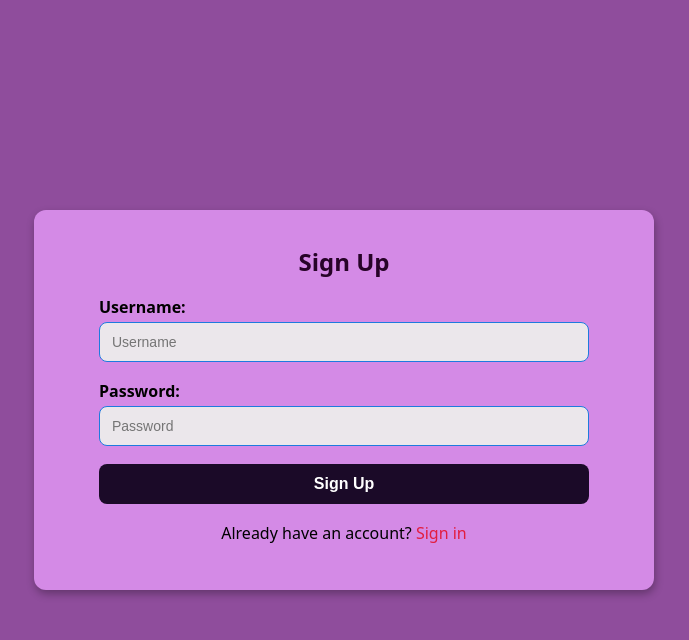
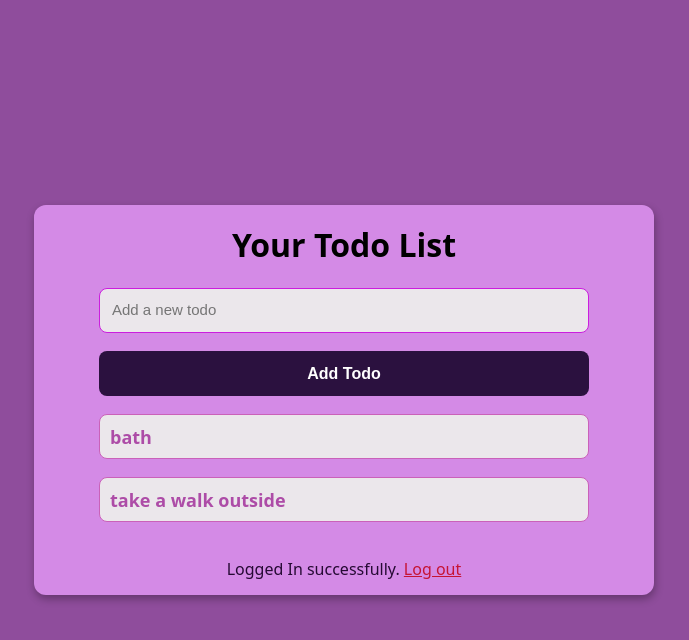
Before and after one commit to 22Arjun/Taskify, a plain HTML site: page index.html in a window 1280 px wide. Both pictures are taken after a click on the button "Sign Up". Shown: the whole page, without its empty margins (296-985 px from the left). Drawn offline with Linux system fonts and the light colour scheme.

Commit message:
added Todo List feature

```diff
--- a/app.js
+++ b/app.js
@@ -0,0 +1,44 @@
+function todo() {
+    const card1 = document.querySelector('.card');
+    const card2 = document.createElement('div');
+    const heading1 = document.createElement('h1');
+    const inputTodo = document.createElement('input');
+    const addTodo = document.createElement('button');
+    const todoDiv1 = document.createElement('div');
+    const todoDiv2 = document.createElement('div');
+    const loggedIn = document.createElement('p');
+
+
+    //set Attributing class and id
+    card2.setAttribute('class', 'card-2');
+    inputTodo.setAttribute('id', 'input-todo');
+    inputTodo.setAttribute('placeholder', 'Add a new todo');
+    addTodo.setAttribute('id', 'add-btn');
+    addTodo.setAttribute('onclick', 'addTodo()')
+    todoDiv1.setAttribute('class', 'todo-div');
+    todoDiv2.setAttribute('class', 'todo-div');
+    loggedIn.setAttribute('id', 'logged-in');
+
+
+    //appending child
+    card2.appendChild(heading1);
+    card2.appendChild(inputTodo);
+    card2.appendChild(addTodo);
+    card2.appendChild(todoDiv1);
+    card2.appendChild(todoDiv2);
+    card2.appendChild(loggedIn);
+
+
+    //setting the innerHTML content
+    heading1.innerHTML = 'Your Todo List';
+    addTodo.innerHTML = 'Add Todo';
+    todoDiv1.innerHTML = 'bath';
+    todoDiv2.innerHTML = 'take a walk outside';
+    loggedIn.innerHTML = "Logged In successfully. <a href='/'>Log out</a>";
+
+
+    card1.innerHTML = "";
+    card1.innerHTML = card2.innerHTML;
+
+
+}
--- a/index.html
+++ b/index.html
@@ -9,14 +9,18 @@
 <body>
     <div class="wrapper">
         <div class="card">
-            <h2>Sign Up</h2>
+            <h2>Create an Account</h2>
             <h4>Username: </h6>
             <input type="text" placeholder="Username">
             <h4>Password:</h6>
             <input type="text" placeholder="Password">
-            <button>Sign Up</button>
-            <p>Already have an account? <span>Sign in</span></p>
+            <a>
+                <button onclick="todo()">Sign Up</button>
+            </a>
+            <p>Already have an account? <a href="/">Sign in</a></p>
         </div>
+
+
 
     </div>
 
--- a/style.css
+++ b/style.css
@@ -21,7 +21,7 @@ html, body {
     display: flex;
     flex-direction: column;
     width: 620px;
-    height: 380px;
+    height: 390px;
     border: 0px solid red;
     box-shadow: 1px 4px 8px rgba(0, 0, 0, 0.3);
     border-radius: 12px;
@@ -31,26 +31,29 @@ html, body {
 h2 {
     margin: 0px auto;
     margin-top: 35px;
-    color: #270328;
+    color: #340536;
+    font-weight: 800;
+    font-size: x-large;
 }
 
 p {
     display: block;
     margin: 0px auto;
     margin-top: 18px;
+    color: rgb(38, 10, 52);
 }
 
 button {
     width: 490px;
-    height: 40px;
-    margin: 0px auto;
-    margin-top: 18px;
+    height: 45px;
+    /* margin-top: 28px; */
     border-radius: 8px;
     border: none;
-    background-color: rgb(27, 10, 40);
+    background-color: rgb(43, 17, 63);
     color: white;
     font-weight: 600;
     font-size: 16px;
+    cursor: pointer;
 }
 
 
@@ -72,11 +75,11 @@ h4 {
 
 input {
     width: 490px;
-    height: 40px;
+    height: 45px;
     margin: 0px auto;
     margin-top: 4px;
     border-radius: 8px;
-    border: 1px solid rgb(30, 123, 222);
+    border: 1px solid rgb(203, 30, 222);
     background-color: rgb(235, 231, 235);
 }
 
@@ -85,6 +88,78 @@ input::placeholder {
     font-size: 14px;
 }
 
-span {
-    color: rgb(226, 29, 62);
+div>a {
+    width: 490px;
+    height: 45px;
+    margin: 0px auto;
+    margin-top: 28px;
 }
+
+a {
+    color: rgb(198, 20, 52);
+}
+
+
+/* card 2 styles  */
+
+
+.card-2 {
+    display: flex;
+    flex-direction: column;
+
+}
+
+h1 {
+    margin: 18px auto;
+    font-weight: 800;
+
+}
+
+#add-btn {
+    margin: 18px auto;
+    transition: transform 0.1s ease-in-out;
+}
+
+#add-btn:hover {
+    transform: scale(1.012);
+}
+
+#add-btn:active {
+    transform: scale(1.0);
+}
+
+#todo-div1 {
+    width: 490px;
+    height: 45px;
+    background-color: white;
+    margin-bottom: 18px;
+}
+
+.todo-div {
+    width: 490px;
+    height: 45px;
+    background-color: rgb(235, 231, 235);
+    margin: 0px auto;
+    margin-bottom: 18px;
+    border: 1px solid rgb(202, 97, 185);
+    border-radius: 8px;
+    font-size: 18px;
+    padding: 10px;
+    color: rgb(173, 76, 167);
+    font-weight: 600;
+    transition: transform 0.1s ease-in-out;
+    cursor: pointer;
+
+}
+
+.todo-div:hover {
+    transform: scale(1.02);
+}
+
+.todo-div:active {
+    transform: scale(1.0);
+}
+
+#input-todo::placeholder {
+    font-size: 15px;
+}
```
